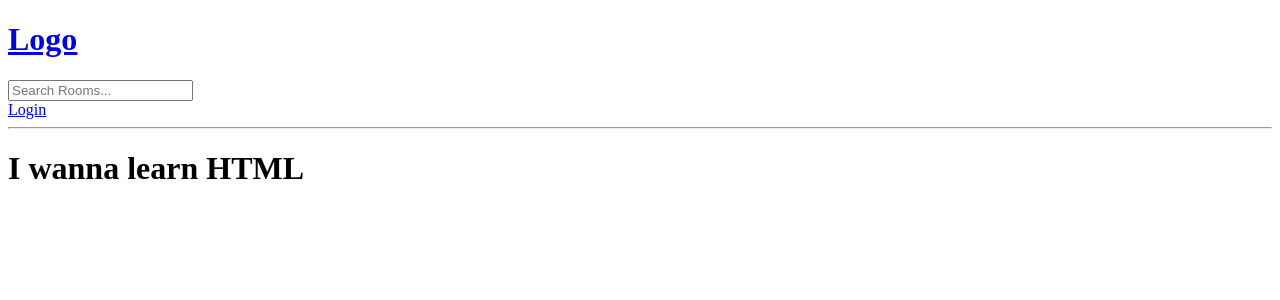
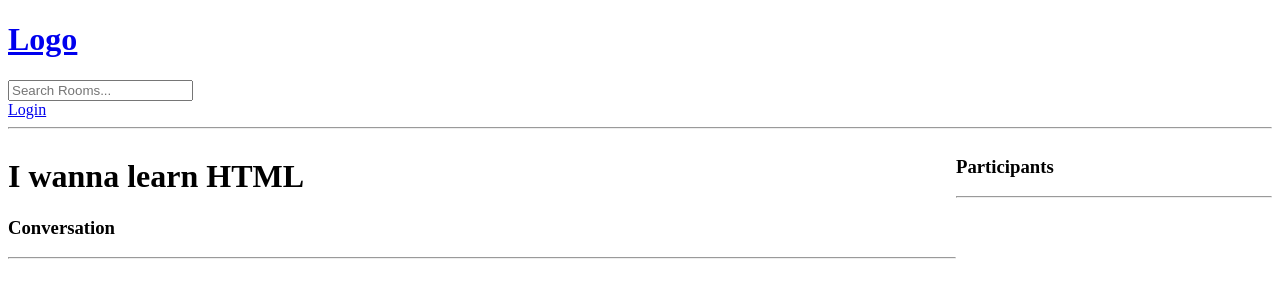
Before and after one commit to b22cs016/studybud, a Django app: page /room/3/ in a window 1280 px wide. Shown: the top 300 px of the page. Run offline with Django 4.2, Linux system fonts and the light colour scheme; data comes from the database, SQL or seed files in the repository; both versions use the stored data as it was after the commit.

Commit message:
done crud messages

```diff
--- a/base/models.py
+++ b/base/models.py
@@ -17,7 +17,7 @@ class Room(models.Model):
     topic = models.ForeignKey(Topic,on_delete=models.SET_NULL, null=True)
     name = models.CharField(max_length=200)
     description = models.TextField(null=True, blank=True)
-    # participants =
+    participants = models.ManyToManyField(User, related_name='partcipants', blank=True)
     updated = models.DateTimeField(auto_now=True)
     created = models.DateTimeField(auto_now_add=True)
 
--- a/base/templates/base/room.html
+++ b/base/templates/base/room.html
@@ -1,4 +1,59 @@
 {% extends 'main.html' %}
 {% block content %}
-<h1>{{room.name}}</h1>
+<style>
+    .room-container{
+        display: grid;
+        grid-template-columns: 3fr 1fr;
+    }
+</style>
+<div class="room-container">
+
+    <div>
+
+
+        <h1>{{room.name}}</h1>
+
+        <p>{{room.description}}</p>
+
+        <div class="comment-wrapper">
+            <h3>Conversation</h3>
+            <hr>
+
+            {% for message in room_messages %}
+            <div>
+                {% if request.user == message.user %}
+                <a href="{% url 'delete-message' message.id %}">Delete</a>
+                {% endif %}
+                <small>{{message.user}} {{message.created|timesince}} ago</small>
+                <p>{{message.body}}</p>
+                <hr>
+            </div>
+            {% endfor %}
+
+        </div>
+
+
+        {% if request.user.is_authenticated %}
+        <div class="comment-form">
+            <form method="POST" action="">
+                {% csrf_token %}
+                <input type="text" name="body" placeholder="Write your message here ...">
+            </form>
+        </div>
+
+
+        {% endif %}
+    </div>
+
+    <div>
+        <h3>Participants</h3>
+        <hr>
+        {% for user in participants %}
+        <div>
+            <p>@{{user.username}}
+            </p>
+        </div>
+        {% endfor %}
+    </div>
+</div>
 {% endblock %}
--- a/base/urls.py
+++ b/base/urls.py
@@ -10,4 +10,6 @@ urlpatterns = [
     path('create-room/',views.createRoom, name="create-room"),
     path('update-room/<str:pk>',views.updateRoom, name="update-room"),
     path('delete-room/<str:pk>/',views.deleteRoom, name="delete-room"),
+    path('delete-message/<str:pk>/',views.deleteMessage, name="delete-message"),
+
 ]
--- a/base/views.py
+++ b/base/views.py
@@ -6,7 +6,7 @@ from django.db.models import Q
 from django.contrib.auth.models import User
 from django.contrib.auth import authenticate, login, logout
 from django.contrib.auth.forms import UserCreationForm
-from .models import Room, Topic
+from .models import Room, Topic, Message
 from .forms import RoomForm
 # Create your views here.
 
@@ -81,7 +81,16 @@ def home(request):
 
 def room(request,pk):
     room = Room.objects.get(id=pk)
-    context = {'room':room}
+    room_messages = room.message_set.all().order_by('-created')
+    participants = room.participants.all()
+
+    if request.method == 'POST':
+        message = Message.objects.create(user=request.user,
+                                                room=room,
+                                                body=request.POST.get('body'))
+        room.participants.add(request.user)
+        return redirect('room',pk=room.id)
+    context = {'room':room, 'room_messages':room_messages,'participants':participants}
     return render(request,'base/room.html',context)
 
 @login_required(login_url='login')
@@ -122,3 +131,14 @@ def deleteRoom(request,pk):
         room.delete()
         return redirect('home')
     return render(request,'base/delete.html',{'obj':room})
+
+@login_required(login_url='login')
+def deleteMessage(request,pk):
+    message = Message.objects.get(id=pk)
+
+    if request.user != message.user:
+        return HttpResponse('You are not allowed here ')
+    if request.method == 'POST':
+        message.delete()
+        return redirect('home')
+    return render(request,'base/delete.html',{'obj':message})
```
Also changed, not shown: base/migrations/0003_alter_room_options_room_participants.py (added), db.sqlite3.
